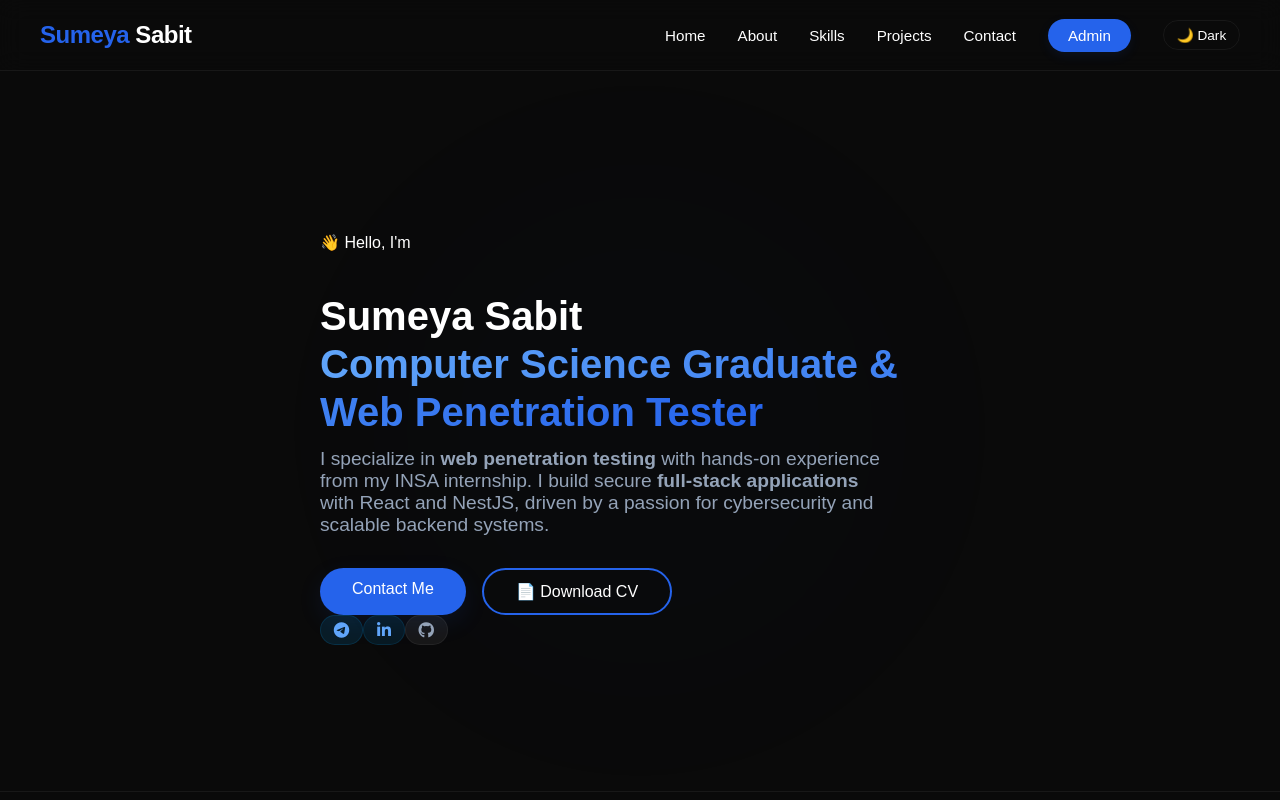
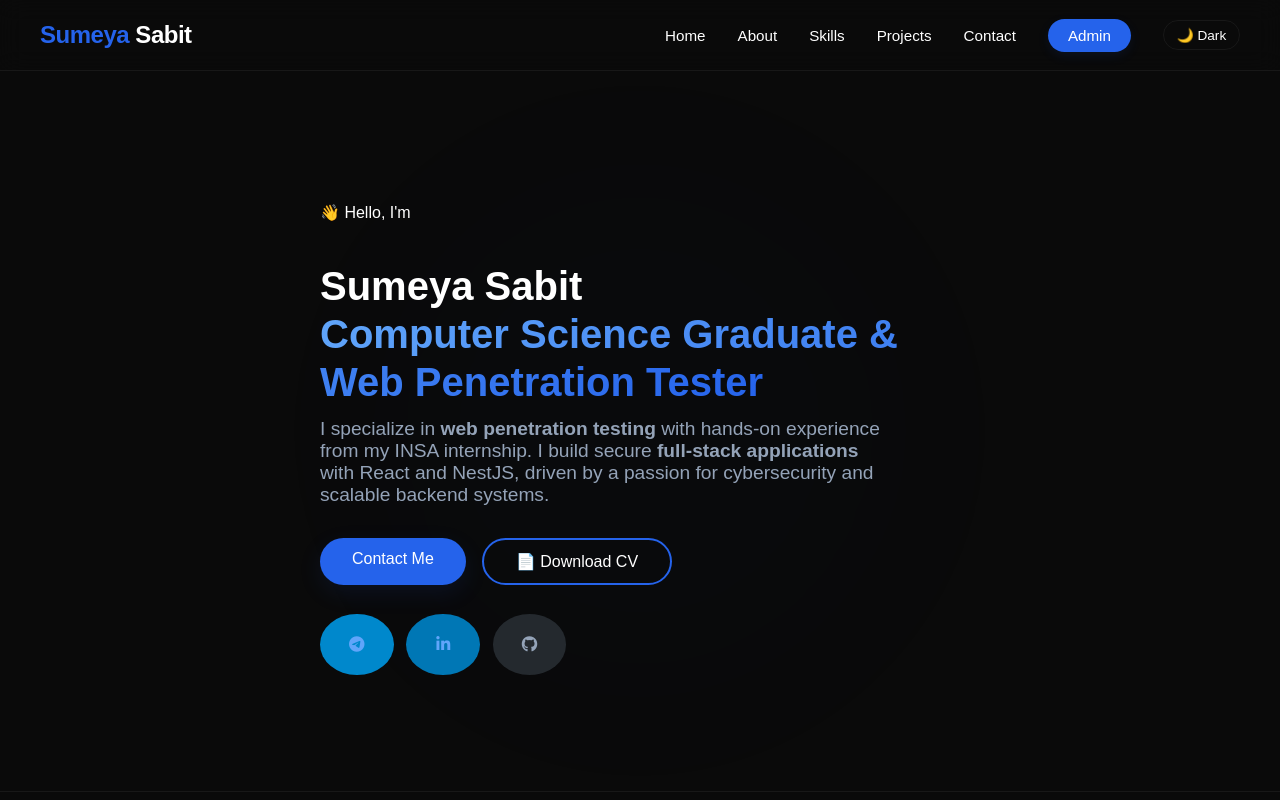
Before and after one commit to sumsabit/portfolio, a React (Vite) app in the folder client/: page / in a window 1280 px wide. Shown: the top 800 px of the page. Built offline with nearby package versions, Linux system fonts and the light colour scheme; no server answers.

Commit message:
Add style social media icons

```diff
--- a/client/src/components/Hero.css
+++ b/client/src/components/Hero.css
@@ -189,3 +189,61 @@
   align-items: center;
   gap: 0.5rem;
 }
+
+.hero-socials {
+  display: flex;
+  gap: 0.8rem;
+  margin-top: 1.8rem;
+  flex-wrap: wrap;
+}
+
+.hero-socials .social-icon {
+  display: inline-flex;
+  align-items: center;
+  justify-content: center;
+  width: 3rem;
+  height: 3rem;
+  border-radius: 50%;
+  font-size: 1.2rem;
+  text-decoration: none;
+  transition: all 0.3s ease;
+  border: none;
+  color: #ffffff;
+}
+
+/* Brand colors */
+.hero-socials .social-icon.email {
+  background: #2563eb;
+}
+.hero-socials .social-icon.email:hover {
+  background: #1d4ed8;
+  transform: translateY(-3px);
+  box-shadow: 0 8px 20px rgba(37, 99, 235, 0.3);
+}
+
+.hero-socials .social-icon.telegram {
+  background: #0088cc;
+}
+.hero-socials .social-icon.telegram:hover {
+  background: #0077b5;
+  transform: translateY(-3px);
+  box-shadow: 0 8px 20px rgba(0, 136, 204, 0.3);
+}
+
+.hero-socials .social-icon.linkedin {
+  background: #0077b5;
+}
+.hero-socials .social-icon.linkedin:hover {
+  background: #005f8a;
+  transform: translateY(-3px);
+  box-shadow: 0 8px 20px rgba(0, 119, 181, 0.3);
+}
+
+.hero-socials .social-icon.github {
+  background: #24292e;
+}
+.hero-socials .social-icon.github:hover {
+  background: #1a1e22;
+  transform: translateY(-3px);
+  box-shadow: 0 8px 20px rgba(36, 41, 46, 0.3);
+}
```
